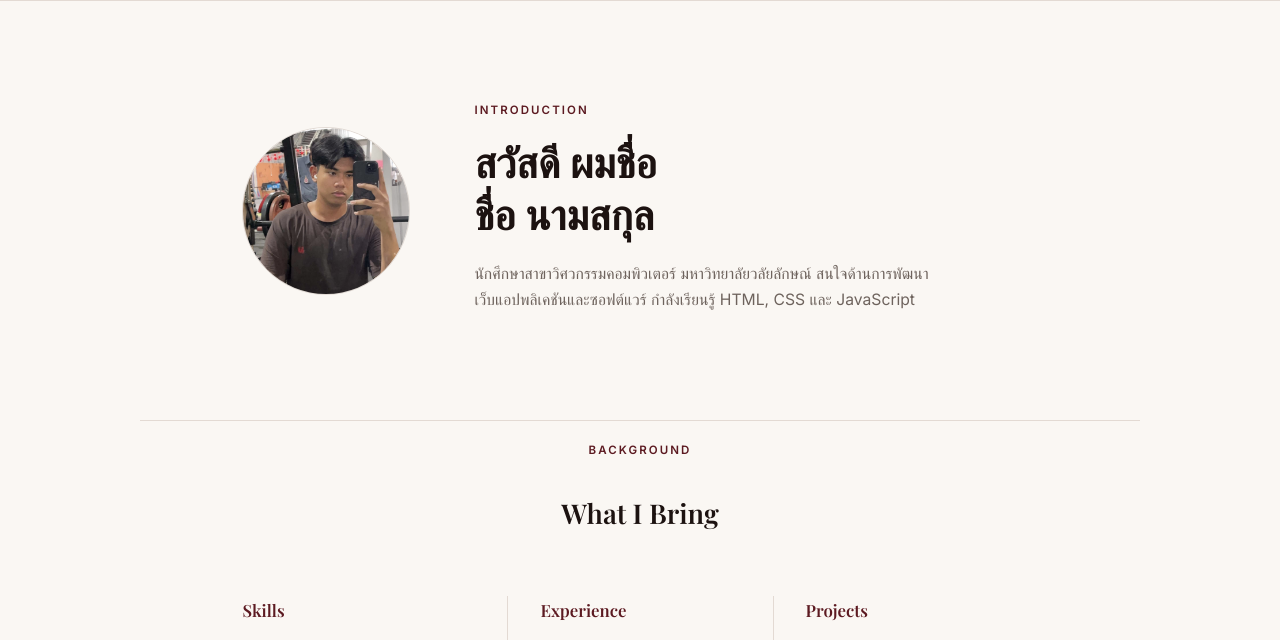
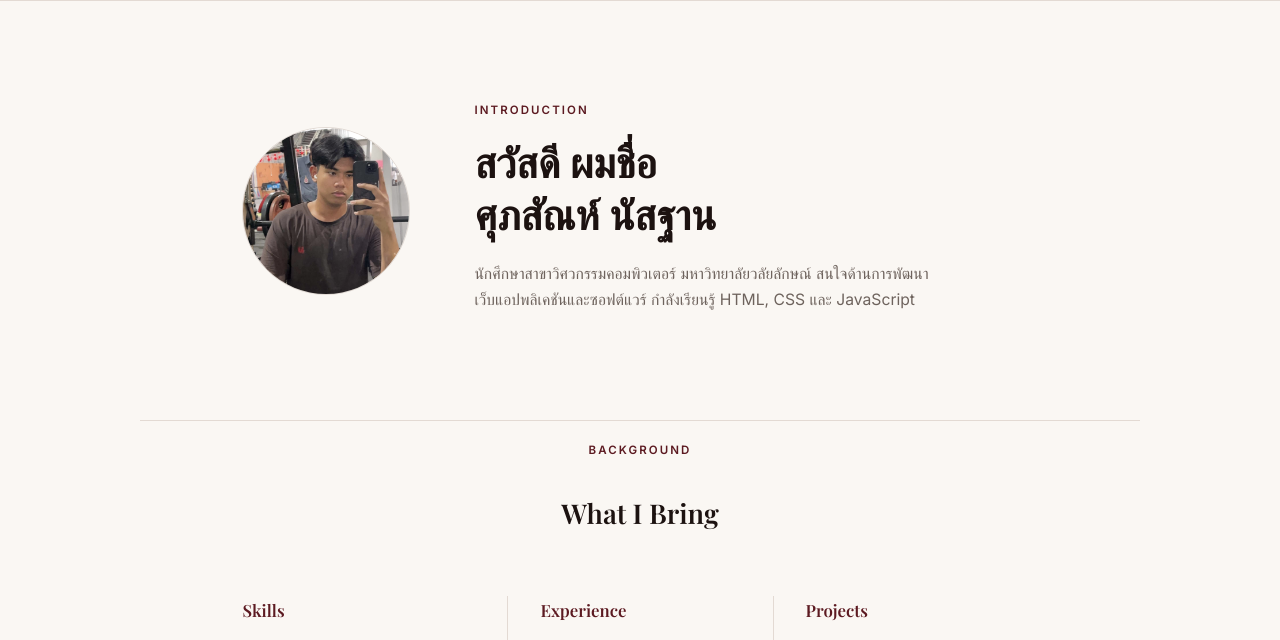
Before and after one commit to Suppasan123/Resume, a plain HTML site: page index.html in a window 1280 px wide. Shown: the part 80-720 px from the top of the page. Drawn offline with nearby package versions, Linux system fonts and the light colour scheme; a web font is replaced by a local one.

Commit message:
Update resume page

```diff
--- a/index.html
+++ b/index.html
@@ -51,7 +51,7 @@
       <div class="about-text">
         <p class="eyebrow">Introduction</p>
         <!-- 🔧 หัวเรื่องหลักของหน้า (มีได้แค่ h1 เดียวในทั้งหน้า) -->
-        <h1>สวัสดี ผมชื่อ<br><span id="typed-name" class="typed-cursor" data-full-text="ชื่อ นามสกุล"></span></h1>
+        <h1>สวัสดี ผมชื่อ<br><span id="typed-name" class="typed-cursor" data-full-text="ศุภสัณห์ นัสฐาน"></span></h1>
         <p class="bio">
           <!-- 🔧 แก้ตรงนี้: เขียนแนะนำตัวสั้นๆ 2-4 ประโยค
                เช่น เรียนคณะ/สาขาอะไร สนใจด้านไหน เป้าหมายอนาคต -->
```
